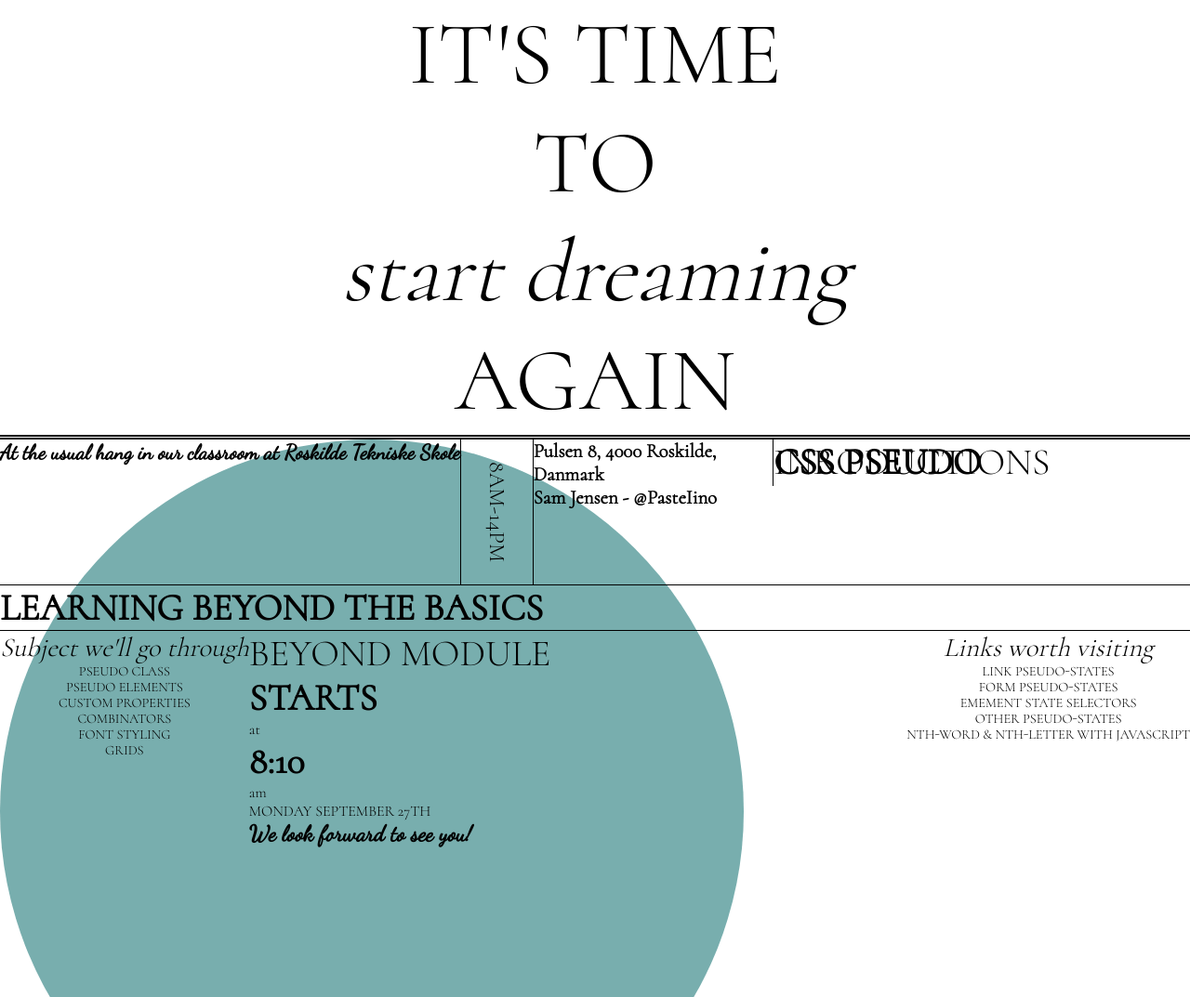
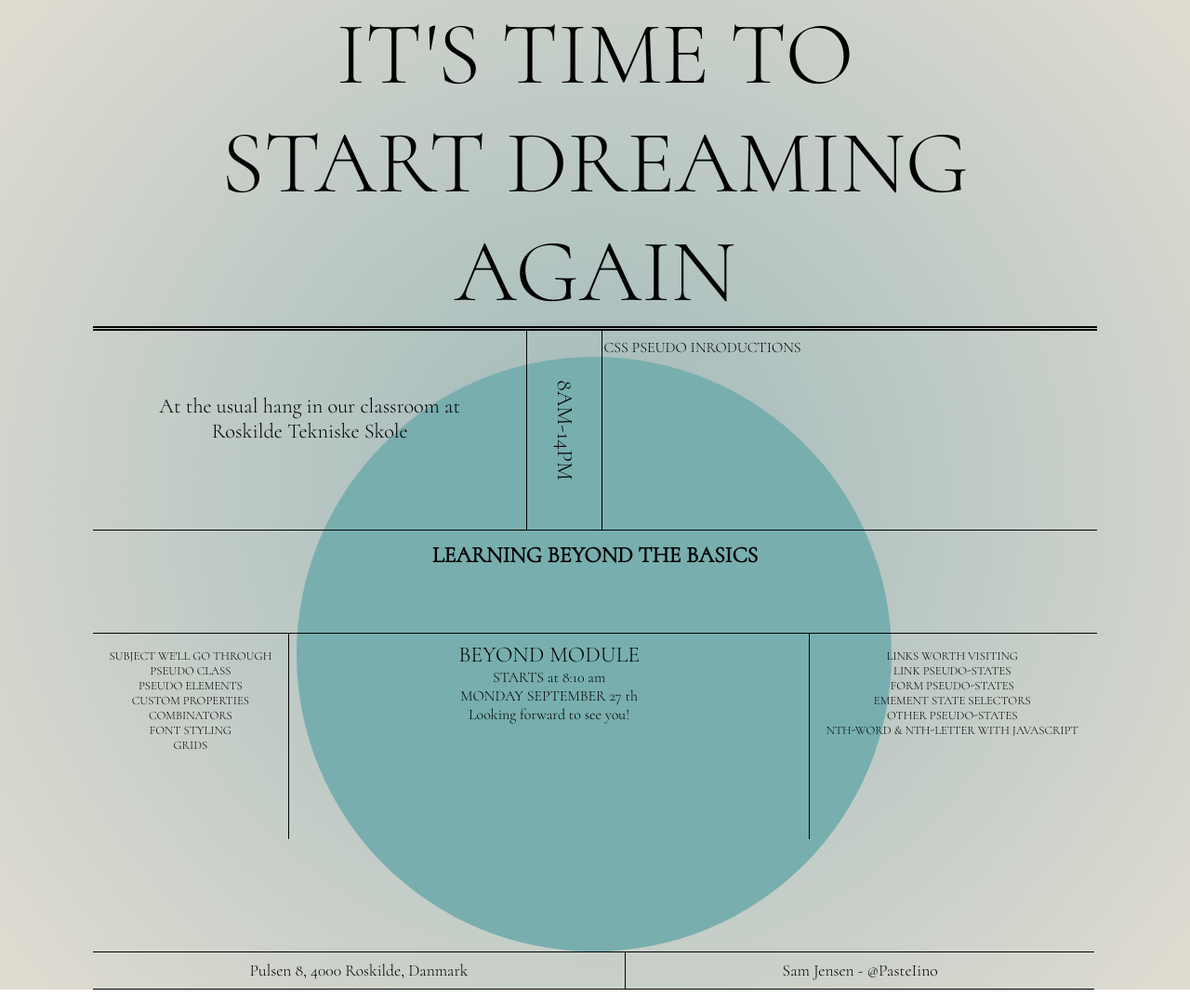
Before and after one commit to PastelPossum/Typografi-landingpage, a plain HTML site: page index.html in a window 1280 px wide. Shown: the top 1073 px of the page at 93% size. Drawn offline with Linux system fonts and the light colour scheme.

Commit message:
rewrote a lot and organised everything better

```diff
--- a/assets/css/base.css
+++ b/assets/css/base.css
@@ -1,12 +1,16 @@
-body {
 
-    font-family: 'Cormorant', serif;
+* {
+
+    box-sizing: border-box;
 
 }
 
-.venue,
-.goodbye {
+body {
 
-font-family: 'Dancing Script', cursive;
+    font-family: var(--base-font);
+
+
+    background: rgba(255, 255, 255 ,1);
+    background: radial-gradient(circle, rgba(52, 107, 108, 0.474) 0%, rgba(155, 140, 105, 0.3) 100%);
 
 }
--- a/assets/css/border-styling.css
+++ /dev/null
@@ -1,20 +0,0 @@
-
-.container {
-
-    border-top: thick double black;
-
-}
-
-.subtitle {
-
-    border-top: thin solid black;
-    border-bottom: thin solid black;
-
-}
-
-.venue-time {
-
-    border-left: 0.1mm solid black;
-    border-right: 0.1mm solid black;
-
-}
--- a/assets/css/circle.css
+++ b/assets/css/circle.css
@@ -1,15 +1,15 @@
 .circle {
 
-    display: inline-block;
+    grid-row: 2/7;
+    grid-column: 1/10;
 
-    height: 100vh;
-    width: 100vh;
-
+    height: 80vh;
+    aspect-ratio: 1/1;
     border-radius: 50%;
 
     z-index: -10;
 
-    position: absolute;
+    margin: 0 auto;
 
     background-color: rgba(120,174,174,255);
 
--- a/assets/css/contact-info.css
+++ b/assets/css/contact-info.css
@@ -31,3 +31,10 @@
     grid-column: 2;
 
 }
+.event-address, .event-contact {
+
+    text-align: center;
+
+    font-size: 1.1em;
+
+}
--- /dev/null
+++ b/assets/css/details.css
@@ -0,0 +1,33 @@
+.details {
+
+    display: flex;
+    flex-direction: column;
+    text-align: center;
+
+    grid-row: 4/span 2;
+    grid-column: 2/span 7;
+
+    padding-top: 0.5em;
+    padding-bottom: 0.5em;
+
+    border-left: var(--border-thin);
+    border-right: var(--border-thin);
+
+}
+
+.details > h2 {
+
+    font-weight: 100;
+
+}
+
+.event-name {
+
+    display: flex;
+    justify-content: center;
+
+    text-align: center;
+
+    padding-top: 0.5em;
+
+}
--- /dev/null
+++ b/assets/css/headline.css
@@ -0,0 +1,6 @@
+.headline {
+
+    font-size: 6em;
+    text-align: center;
+
+}
--- a/assets/css/layout.css
+++ b/assets/css/layout.css
@@ -8,81 +8,32 @@
 
 }
 
-    /* -------------- GRIDS ----------- */
+main {
+
+    max-width: 1080px;
+
+}
+
+body {
+
+    display: flex;
+    flex-direction: column;
+    justify-content: space-evenly;
+
+    align-items: center;
+
+    gap: 3rem;
+
+
+}
+
 
 .container {
 
     display: grid;
+    grid-row: repeat(8, calc(100%/8))/auto;
 
-    grid-row: repeat(8, calc(100%/8))/auto;
-}
-
-.venue {
-
-    grid-row: 1/span 3;
-    grid-column: 1/span 3;
-
-}
-
-.event-time {
-
-    grid-row: 2/span 2;
-    grid-column: 5;
-
-}
-
-.event-name {
-
-    grid-row: 1/span 3;
-    grid-column: 6/span 3;
-
-}
-
-
-.event-name-introduction {
-
-    grid-row: 1/span 3;
-    grid-column: 6/span 3;
-
-}
-
-.subtitle {
-
-    grid-row: 4;
-    grid-column: 1/span 8;
-
-}
-
-.subjects-right {
-
-    grid-row: 5/span 3;
-    grid-column: 1;
-
-}
-
-.link-subjects-right {
-
-    grid-row: 5/span 3;
-    grid-column: 8;
-
-}
-
-.details {
-
-    grid-row: 5/span 2;
-    grid-column: 2/span 6;
-
-}
-
-/* ------- FONT DESIGN AND STYLE --------- */
-
-/* LINKS */
-
-.subjects-right,
-.link-subjects-right {
-
-list-style: none;
-
+    border-top: thick double black;
 }
 
 .venue,
@@ -95,133 +46,3 @@ ul {
     text-transform: none;
 
 }
-
-.link-subjects-right li a {
-
-    text-decoration: none;
-    color: black;
-
-}
-
-.link-subjects-right li a:hover {
-
-    color: rgba(120,174,174,255);
-
-}
-
-
-/* FONT SIZING / STYLE / PLACEMENT */
-
-.venue {
-
-    font-size: 1.4em;
-
-}
-
-.venue-time {
-
-    font-size: 1.5em;
-
-}
-
-
-.headline {
-
-    font-size: 6em;
-    text-align: center;
-
-}
-
-#cursive {
-
-    font-style: italic;
-
-}
-
-.event-name,
-.subtitle,
-.event-name-introduction {
-
-    font-size: 2.5em;
-
-}
-
-.subjects-right,
-.link-subjects-right {
-
-    font-size: 1.8em;
-
-   font-style: italic;
-    text-align: center;
-
-}
-
-.subjects-right li,
-.link-subjects-right li{
-
-    font-size: 0.5em;
-
-    font-style:normal
-
-}
-
-.module,
-.bigger-font
- {
-
-    font-size: 2.5em;
-
-}
-
-.goodbye {
-
-    font-size: 1.5em;
-
-}
-
-.event-address,
-.event-contact {
-
-    font-size: 1.3em;
-
-}
-
-/* FONT WEIGHT */
-
-.event-name,
-.subtitle {
-
-    font-weight: 700;
-
-}
-
-.venue,
-.bigger-font,
-.goodbye,
-.event-address,
-.event-contact {
-
-    font-weight: bold
-
-}
-
-.module {
-
-    font-weight: 100;
-
-}
-
-/* ---------- BORDER STYLING ---------- */
-
-.venue-time {
-
-    border-left: 0.1mm solid black;
-    border-right: 0.1mm solid black;
-
-}
-
-.container {
-
-    border-top: 1.5mm double black;
-
-}
--- a/assets/css/style.css
+++ b/assets/css/style.css
@@ -1,7 +1,15 @@
-@import url('variables.css');
-@import url('layout.css');
 @import url('base.css');
 @import url('circle.css');
+@import url('contact-info.css');
+@import url('details.css');
+@import url('headline.css');
+@import url('layout.css');
+@import url('subject.css');
+@import url('subtitle.css');
+@import url('variables.css');
 @import url('venue-time.css');
-@import url('contact-info.css');
-@import url('border-styling.css');
+@import url('venue.css');
+
+/* FONT */
+
+@import url("https://fonts.googleapis.com/css2?family=Cormorant:wght@300&family=Dancing+Script&display=swap");
--- /dev/null
+++ b/assets/css/subject.css
@@ -0,0 +1,64 @@
+.link-subjects-right,
+.subjects-left {
+
+    margin: 1em;
+    padding-bottom: 1.5em;
+
+    list-style: none;
+
+}
+
+.subjects-left {
+
+    grid-row: 4/span 3;
+    grid-column: 1;
+
+}
+
+.link-subjects-right {
+
+    grid-row: 4/span 3;
+    grid-column: 9/span 1;
+
+}
+
+.link-subjects-right li a {
+
+    text-decoration: none;
+    color: black;
+
+}
+
+.link-subjects-right li a:hover {
+
+    color: rgba(120,174,174,255);
+
+}
+
+.subjects-left,
+.link-subjects-right {
+
+    font-size: 1em;
+
+   font-style: italic;
+    text-align: center;
+
+}
+
+.subjects-left li,
+.link-subjects-right li{
+
+    font-size: 0.8em;
+
+    font-style:normal
+
+}
+
+.subjects-left > .list-title,
+.link-subjects-right > .list-titleæ {
+
+    font-weight: 600;
+    font-size: 1.2em;
+
+
+}
--- /dev/null
+++ b/assets/css/subtitle.css
@@ -0,0 +1,13 @@
+.subtitle {
+
+    padding-top: 0.5em;
+    padding-bottom: 0.5em;
+    text-align: center;
+    font-weight: 700;
+
+    grid-row: 3/4;
+    grid-column: 1/span 10;
+
+    border-top: var(--border-thin);
+    border-bottom: var(--border-thin);
+}
--- /dev/null
+++ b/assets/css/variables.css
@@ -0,0 +1,14 @@
+:root {
+
+    --base-color: #d0d2cd;
+    --accent-color: #75adad;
+    --dark-color: black;
+
+
+    --border-thin: thin solid black;
+
+
+    --base-font: 'Cormorant', serif;
+    --accent-font: 'Dancing Script', cursive;
+
+}
--- a/assets/css/venue-time.css
+++ b/assets/css/venue-time.css
@@ -1,6 +1,10 @@
 .venue-time {
     display: flex;
     align-items: center;
+    justify-content: center;
+
+    grid-row: 1/span 2;
+    grid-column: 4/span 1;
 
     writing-mode: vertical-rl;
     text-orientation: mixed;
@@ -9,4 +13,7 @@
 
     padding: 1em;
 
+    border-left: 0.1mm solid black;
+    border-right: 0.1mm solid black;
+
   }
--- /dev/null
+++ b/assets/css/venue.css
@@ -0,0 +1,12 @@
+.venue {
+
+    padding: 3em;
+    text-align: center;
+
+    grid-row: 1/span 3;
+    grid-column: 1/span 3;
+
+    font-size: 1.4em;
+
+
+}
--- a/index.html
+++ b/index.html
@@ -25,10 +25,7 @@
 
         <header class="headline">
 
-            <p class="headline-uppercase">It's time</p>
-            <p class="headline-uppercase">to</p>
-            <p class="lowercase" id="cursive">start dreaming</p>
-            <p class="headline-uppercase">again</p>
+            <p>It's time to</p> <p>start dreaming again</p>
 
         </header>
 
@@ -40,19 +37,20 @@
             </div>
 
             <p class="venue">
-                At the usual hang in our classroom at Roskilde Tekniske Skole
+                At the usual hang in our classroom at <br> Roskilde Tekniske Skole
             </p>
 
             <p class="venue-time">8am-14pm</p>
 
-            <p class="event-name">css pseudo</p>
-            <p class="event-name-introduction">inroductions</p>
+            <p class="event-name">css pseudo inroductions</p>
 
             <h1 class="subtitle">Learning beyond the basics</h1>
 
 
 
-            <ul class="subjects-right">Subject we'll go through
+            <ul class="subjects-left">
+
+                <li>Subject we'll go through</li>
 
                 <li>Pseudo class</li>
                 <li>Pseudo elements</li>
@@ -66,29 +64,39 @@
             <article class="details">
 
                 <h2 class="module">Beyond Module</h2>
-                <p class="bigger-font">starts</p>
-                <p class="lowercase">at</p>
-                <p class="bigger-font">8:10</p>
-                <p class="lowercase">am</p>
 
-                <p> Monday September 27th</p>
-                <p class="goodbye">We look forward to see you!</p>
+                <p> starts <span class="lowercase">at</span>
+                8:10 <span class="lowercase">am</span></p>
+
+                <p class="event-date">
+                    <span>Monday</span>
+                    <span>September</span>
+                    <span>27</span>
+                    <span class="lowercase">th</span>
+
+                </p>
+
+                <p class="goodbye">
+
+                 Looking forward to see you!
+
+                </p>
 
             </article>
 
-            <ul class="link-subjects-right"> Links worth visiting
+            <ul class="link-subjects-right">
+
+                <li class="list-title">Links worth visiting</li>
 
                 <li><a href="https://daily-dev-tips.com/posts/css-pseudo-classes-links/">Link pseudo-states</a></li>
                 <li><a href="https://daily-dev-tips.com/posts/css-pseudo-classes-forms/">Form pseudo-states</a></li>
-                <li><a href="https://daily-dev-tips.com/posts/css-pseudo-classes-element-states/">Emement state
-                        selectors</a></li>
-                <li><a href="https://daily-dev-tips.com/posts/css-pseudo-classes-other-states/">Other pseudo-states</a>
-                </li>
+                <li><a href="https://daily-dev-tips.com/posts/css-pseudo-classes-element-states/">Emement state selectors</a></li>
+                <li><a href="https://daily-dev-tips.com/posts/css-pseudo-classes-other-states/">Other pseudo-states</a></li>
                 <li><a href="https://codepen.io/tomhodgins/pen/YJZyPr">Nth-word & nth-letter with JavaScript</a></li>
 
             </ul>
 
-            <article>
+            <article class="contact-info">
 
                 <p class="event-address">Pulsen 8, 4000 Roskilde, Danmark</p>
                 <p class="event-contact">Sam Jensen - @PasteIino</p>
```
